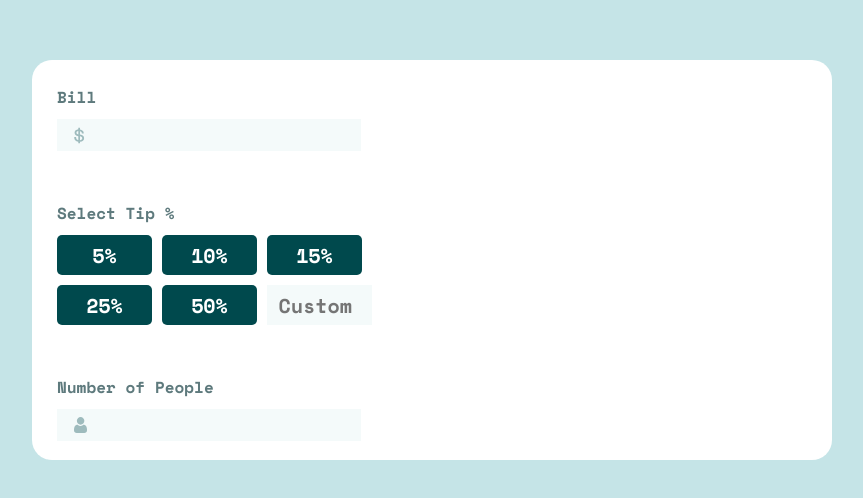
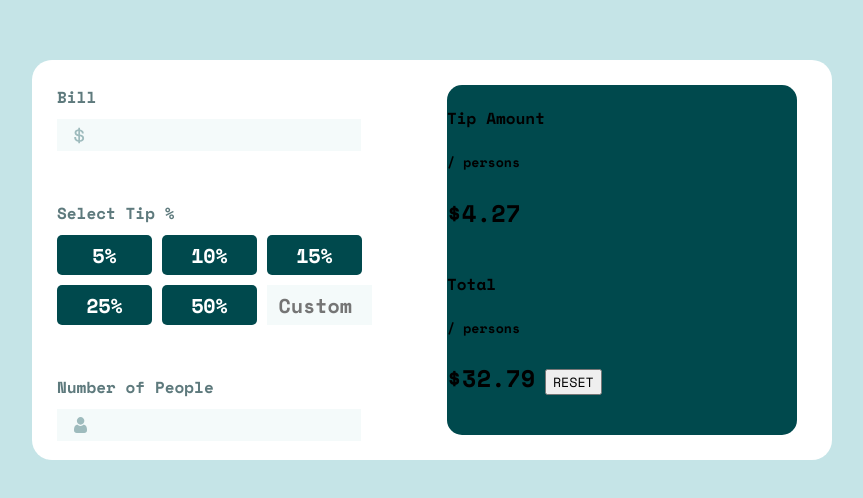
Before and after one commit to prymehat/tip-calculator-app-main, a plain HTML site: page index.html in a window 1280 px wide. Shown: the part 140-638 px from the top of the page, without its empty margins (208-1071 px from the left). Drawn offline with nearby package versions, Linux system fonts and the light colour scheme.

Commit message:
rightSide Html

```diff
--- a/index.html
+++ b/index.html
@@ -32,7 +32,17 @@
         <input type="number" class="peopleIn">
       </section>
     </div>
-    <div class="rightSide"></div>
+    <div class="rightSide">
+      <section class="tipRow">
+        <h4>Tip Amount <br><h5>/ persons</h5></h4>
+        <h1>$4.27</h1>
+      </section>
+      <section class="totalRow">
+        <h4>Total<br><h5>/ persons</h5></h4>
+        <h1>$32.79</h1>
+      </section>
+      <button class="reset">RESET</button>
+    </div>
   </div>
 </body>
 </html>
--- a/style.css
+++ b/style.css
@@ -84,3 +84,12 @@ label{
     color:hsl(183, 100%, 15%);
     background-color: hsl(172, 67%, 45%);
 }
+.rightSide{
+    background-color: hsl(183, 100%, 15%);
+    width: 350px;
+    margin-left: 70px;
+    border-radius: 15px;
+}
+.totalRow{
+    display: inline-block;
+}
```
